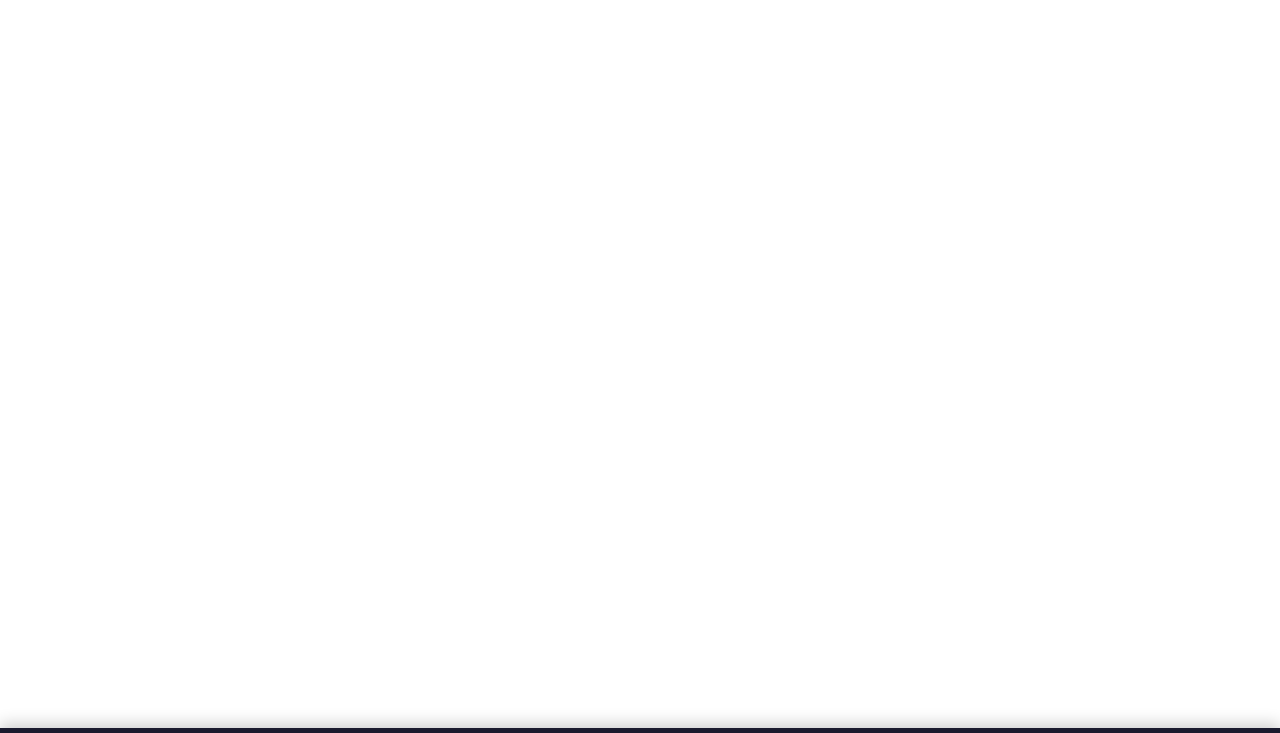
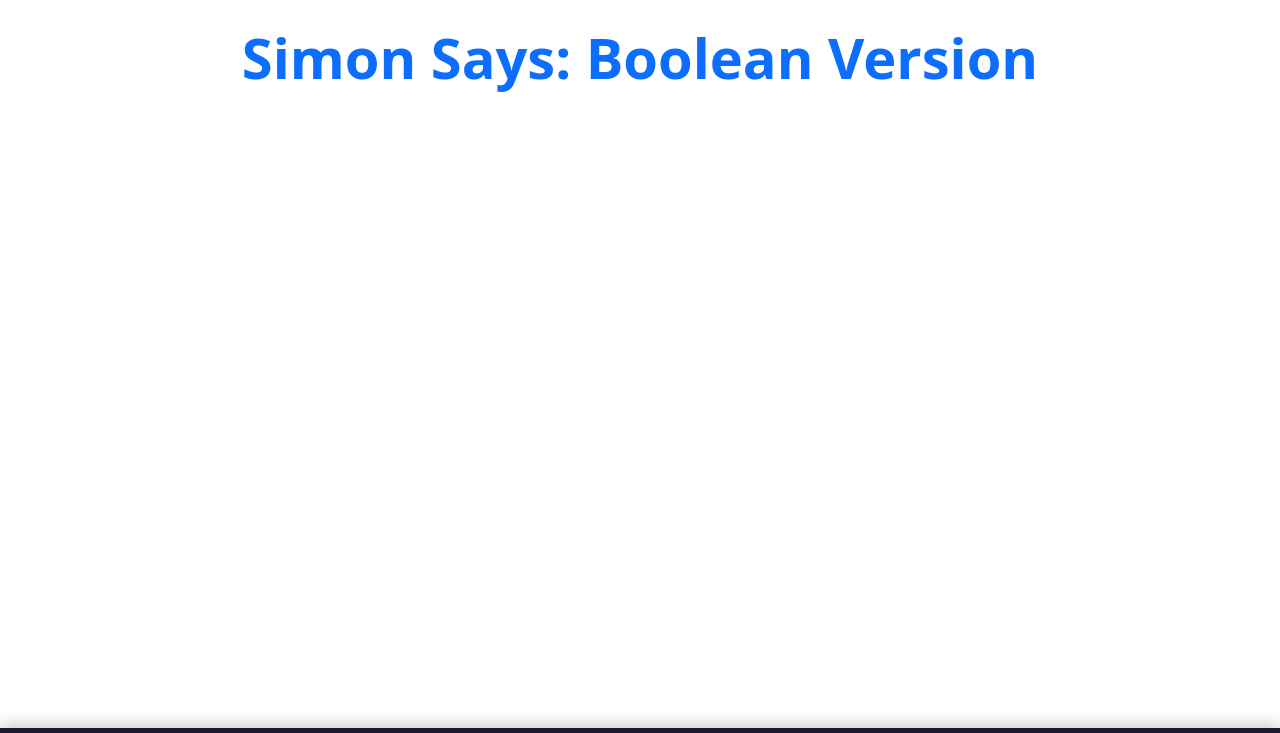
Before and after one commit to FrancescoSisti/js-simon, a plain HTML site: page index.html in a window 1280 px wide. Shown: the top 733 px of the page. Drawn offline with nearby package versions, Linux system fonts and the light colour scheme.

Commit message:
added title

```diff
--- a/index.html
+++ b/index.html
@@ -19,7 +19,7 @@
 </head>
 
 <body>
-
+    <h1 class="text-center mt-4 mb-5 display-4 fw-bold text-primary">Simon Says: Boolean Version</h1>
 
     <footer>
         <div class="footer-content">
```
